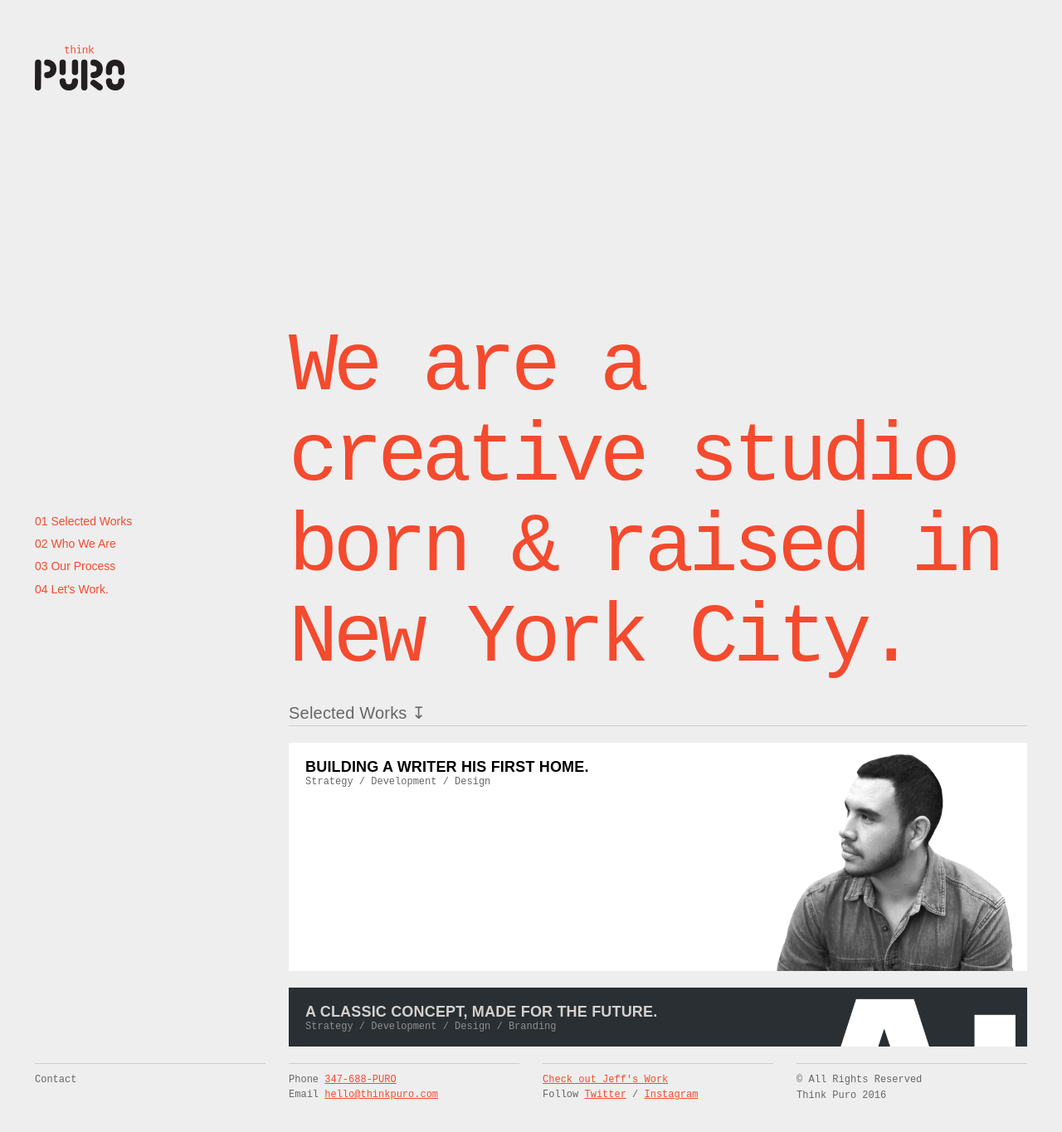
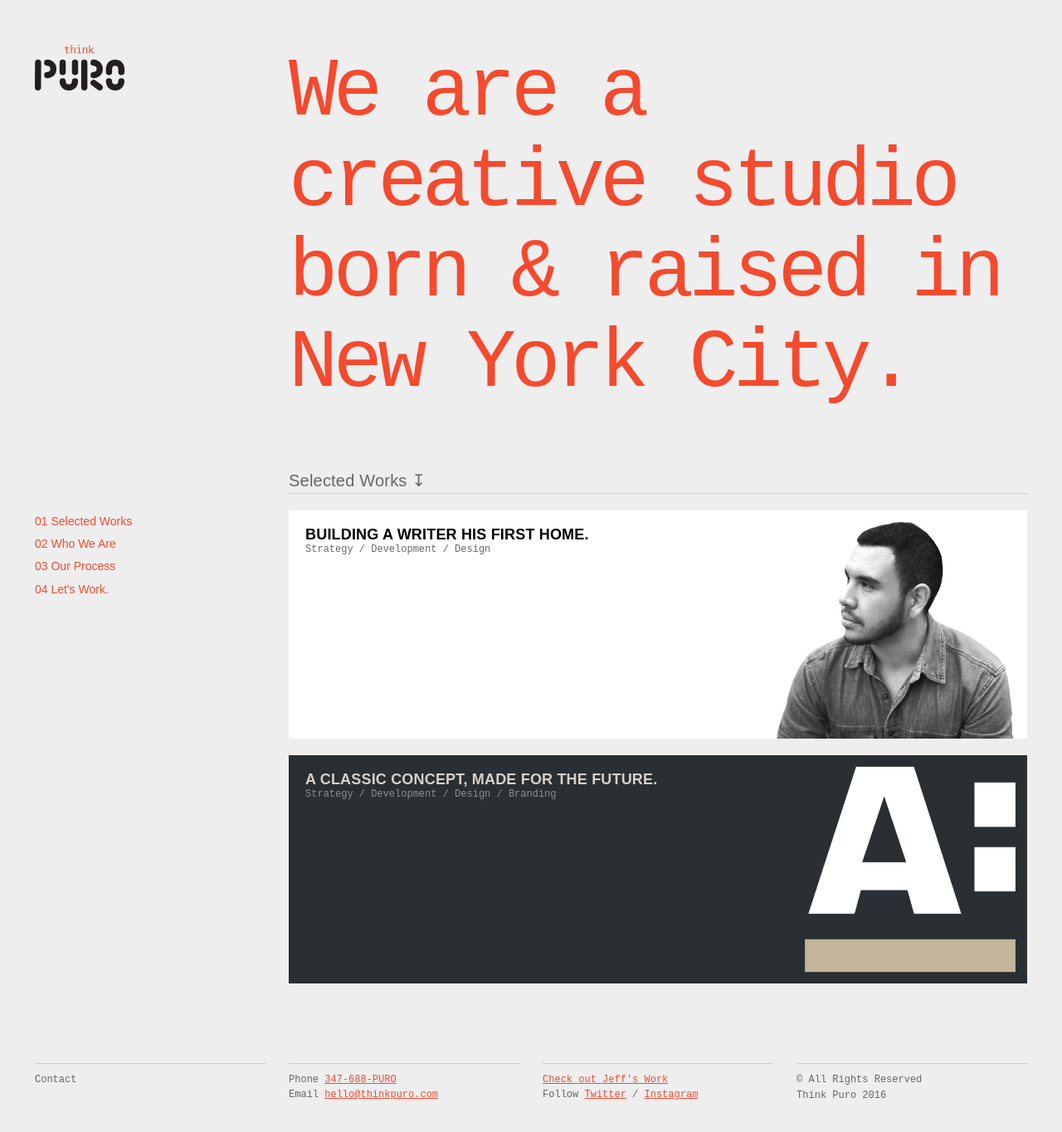
Before and after one commit to ThinkPuro/thinkpuro.github.io, a Jekyll site: the page built from index.html, in a window 1280 px wide. Shown: the top 1364 px of the page at 83% size. Built offline with Jekyll 4.4.1, drawn with Linux system fonts in a browser that asks for light colours; nearby versions of some CDN libraries.

Commit message:
Home Padding Update

```diff
--- a/_scss/4-pages/_home.sass
+++ b/_scss/4-pages/_home.sass
@@ -6,17 +6,13 @@
     margin: 0
     letter-spacing: -0.06em
     margin-top: 15px
+    margin-bottom: 50px
     padding: 0
-    padding-top: calc(10vw + 10vh + 5vmin)
     text-align: left
     font-size: calc(3vw + 3vh + 1.5vmin)
-    @media screen and (max-height: 800px)
-        padding-top: calc(5vw + 5vh + 2.5vmin)
     @media screen and (max-width: 640px)
         font-size: calc(2vw + 2vh + 1vmin)
-        padding-top: calc(1vw + 1em)
-    @media screen and (min-width: 1900px)
-        padding-top: calc(8vw + 8vh + 4vmin)
+        margin-bottom: 10px
 
 .work-link
     text-decoration: none
--- a/css/main.css
+++ b/css/main.css
@@ -700,26 +700,16 @@ nav {
   margin: 0;
   letter-spacing: -0.06em;
   margin-top: 15px;
+  margin-bottom: 50px;
   padding: 0;
-  padding-top: -webkit-calc(10vw + 10vh + 5vmin);
-  padding-top: calc(10vw + 10vh + 5vmin);
   text-align: left;
   font-size: -webkit-calc(3vw + 3vh + 1.5vmin);
   font-size: calc(3vw + 3vh + 1.5vmin); }
-  @media screen and (max-height: 800px) {
-    #home .hero {
-      padding-top: -webkit-calc(5vw + 5vh + 2.5vmin);
-      padding-top: calc(5vw + 5vh + 2.5vmin); } }
   @media screen and (max-width: 640px) {
     #home .hero {
       font-size: -webkit-calc(2vw + 2vh + 1vmin);
       font-size: calc(2vw + 2vh + 1vmin);
-      padding-top: -webkit-calc(1vw + 1em);
-      padding-top: calc(1vw + 1em); } }
-  @media screen and (min-width: 1900px) {
-    #home .hero {
-      padding-top: -webkit-calc(8vw + 8vh + 4vmin);
-      padding-top: calc(8vw + 8vh + 4vmin); } }
+      margin-bottom: 10px; } }
 
 .work-link {
   text-decoration: none; }
```
Also changed, not shown: 1 other file.
